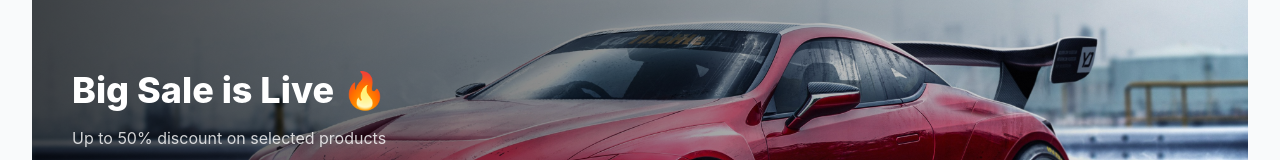
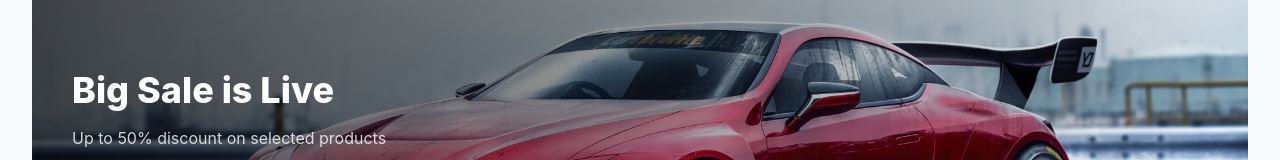
Before and after one commit to Bahram2006/ecommerce-web, a React (Vite) app: page / in a window 1280 px wide. Shown: the part 231-391 px from the top of the page. Built offline with nearby package versions, Linux system fonts and the light colour scheme.

Commit message:
updtae scroll

```diff
--- a/src/components/Hero.jsx
+++ b/src/components/Hero.jsx
@@ -59,7 +59,7 @@ export default function Hero() {
   const [current, setCurrent] = useState(0);
   const [cardIndex, setCardIndex] = useState([0, 0, 0, 0]);
 
-  // 🔄 BIG SLIDER AUTO
+  //  BIG SLIDER AUTO
   useEffect(() => {
     const interval = setInterval(() => {
       setCurrent((prev) => (prev + 1) % images.length);
@@ -68,7 +68,7 @@ export default function Hero() {
     return () => clearInterval(interval);
   }, []);
 
-  // 🔄 CARD SLIDERS AUTO
+  //  CARD SLIDERS AUTO
   useEffect(() => {
     const interval = setInterval(() => {
       setCardIndex((prev) =>
@@ -79,7 +79,7 @@ export default function Hero() {
     return () => clearInterval(interval);
   }, []);
 
-  // 🔥 CONTROLS
+  //  CONTROLS
   const nextSlide = () => {
     setCurrent((prev) => (prev + 1) % images.length);
   };
@@ -91,7 +91,7 @@ export default function Hero() {
   return (
     <section className="bg-gray-50 py-10">
       <div className="max-w-7xl mx-auto px-8">
-        {/* 🔥 BIG SLIDER */}
+        {/*  BIG SLIDER */}
         <div className="relative rounded-3xl overflow-hidden mb-8 group">
           <img
             src={images[current]}
@@ -102,7 +102,7 @@ export default function Hero() {
           {/* OVERLAY */}
           <div className="absolute inset-0 bg-gradient-to-r from-black/70 via-black/40 to-transparent flex flex-col justify-center px-10">
             <h1 className="text-4xl font-extrabold text-white mb-4">
-              Big Sale is Live 🔥
+              Big Sale is Live
             </h1>
 
             <p className="text-white/80 mb-6">
@@ -114,7 +114,7 @@ export default function Hero() {
             </button>
           </div>
 
-          {/* ◀ PREV */}
+          {/*  PREV */}
           <button
             onClick={prevSlide}
             className="absolute left-4 top-1/2 -translate-y-1/2 bg-white/70 hover:bg-white p-2 rounded-full shadow opacity-0 group-hover:opacity-100 transition"
@@ -122,7 +122,7 @@ export default function Hero() {
             <ChevronLeft className="w-5 h-5 text-gray-800" />
           </button>
 
-          {/* ▶ NEXT */}
+          {/*  NEXT */}
           <button
             onClick={nextSlide}
             className="absolute right-4 top-1/2 -translate-y-1/2 bg-white/70 hover:bg-white p-2 rounded-full shadow opacity-0 group-hover:opacity-100 transition"
@@ -130,7 +130,7 @@ export default function Hero() {
             <ChevronRight className="w-5 h-5 text-gray-800" />
           </button>
 
-          {/* 🔵 DOTS */}
+          {/*  DOTS */}
           <div className="absolute bottom-4 left-1/2 -translate-x-1/2 flex gap-2">
             {images.map((_, index) => (
               <div
@@ -144,14 +144,14 @@ export default function Hero() {
           </div>
         </div>
 
-        {/* 🔽 SMALL CARDS */}
+        {/*  SMALL CARDS */}
         <div className="grid grid-cols-1 sm:grid-cols-2 md:grid-cols-4 gap-6">
           {cardData.map((item, index) => (
             <div
               key={index}
               className="group bg-white rounded-2xl overflow-hidden shadow-sm hover:shadow-lg transition"
             >
-              {/* 🔥 ANIMATED IMAGE */}
+              {/*  ANIMATED IMAGE */}
               <div className="relative w-full h-40 overflow-hidden">
                 {item.images.map((img, i) => (
                   <img
```
